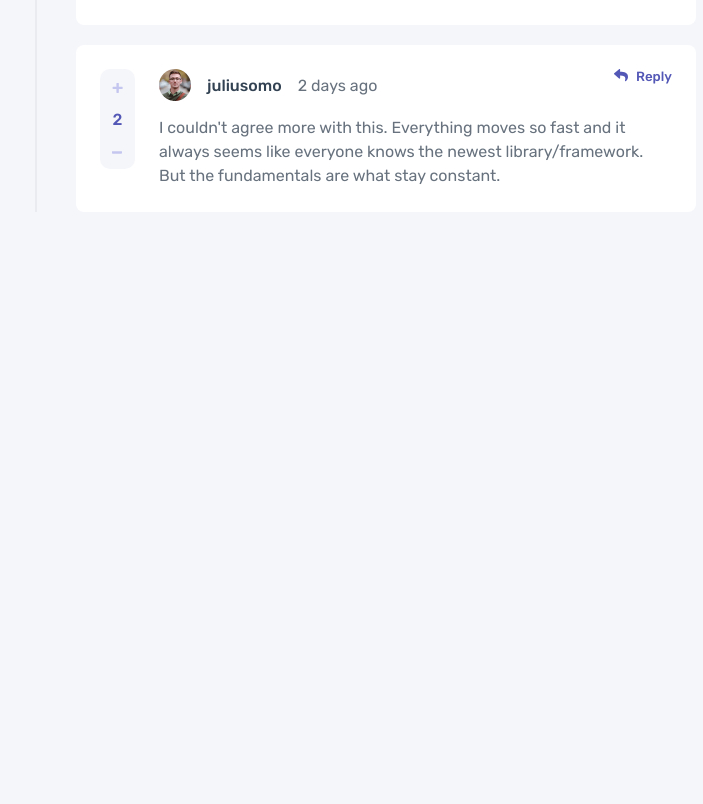
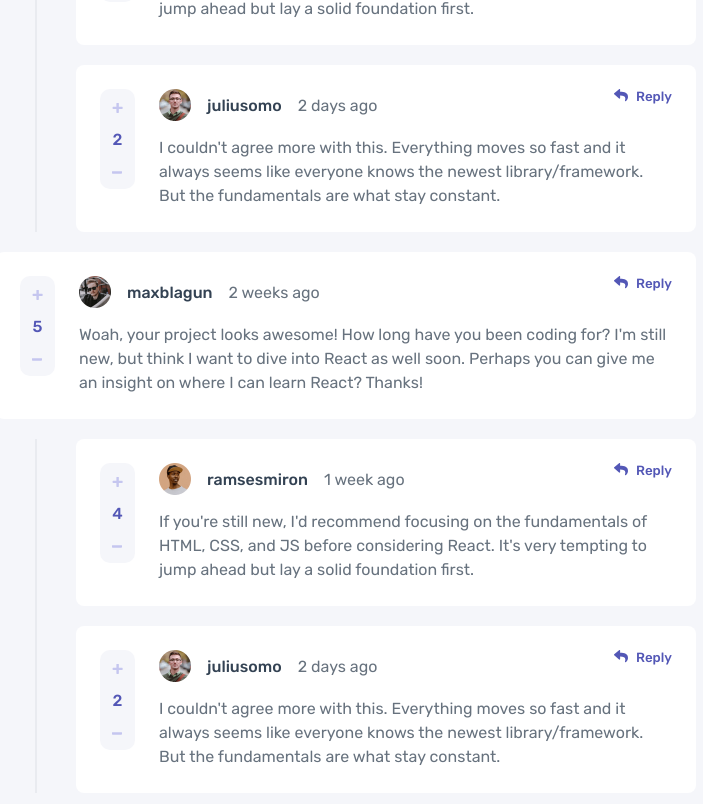
Before and after one commit to mritunjaysaha/comment-section, a React (Vite) app: page / in a window 1280 px wide. Shown: the part 580-1384 px from the top of the page, without its empty margins (294-997 px from the left). Before the commit the page ends 876 px from the top, so only its background shows below. Built offline with nearby package versions, Linux system fonts and the light colour scheme.

Commit message:
style: added styles for multiple comments with reply

```diff
--- a/data.json
+++ b/data.json
@@ -63,6 +63,49 @@
           }
         }
       ]
+    },
+    {
+      "id": 2,
+      "content": "Woah, your project looks awesome! How long have you been coding for? I'm still new, but think I want to dive into React as well soon. Perhaps you can give me an insight on where I can learn React? Thanks!",
+      "createdAt": "2 weeks ago",
+      "score": 5,
+      "user": {
+        "image": {
+          "png": "src/assets/images/avatars/image-maxblagun.png",
+          "webp": "src/assets/images/avatars/image-maxblagun.webp"
+        },
+        "username": "maxblagun"
+      },
+      "replies": [
+        {
+          "id": 3,
+          "content": "If you're still new, I'd recommend focusing on the fundamentals of HTML, CSS, and JS before considering React. It's very tempting to jump ahead but lay a solid foundation first.",
+          "createdAt": "1 week ago",
+          "score": 4,
+          "replyingTo": "maxblagun",
+          "user": {
+            "image": {
+              "png": "src/assets/images/avatars/image-ramsesmiron.png",
+              "webp": "src/assets/images/avatars/image-ramsesmiron.webp"
+            },
+            "username": "ramsesmiron"
+          }
+        },
+        {
+          "id": 4,
+          "content": "I couldn't agree more with this. Everything moves so fast and it always seems like everyone knows the newest library/framework. But the fundamentals are what stay constant.",
+          "createdAt": "2 days ago",
+          "score": 2,
+          "replyingTo": "ramsesmiron",
+          "user": {
+            "image": {
+              "png": "src/assets/images/avatars/image-juliusomo.png",
+              "webp": "src/assets/images/avatars/image-juliusomo.webp"
+            },
+            "username": "juliusomo"
+          }
+        }
+      ]
     }
   ]
 }
--- a/src/components/Comment/comment.module.scss
+++ b/src/components/Comment/comment.module.scss
@@ -14,11 +14,8 @@ $padding: 2.4rem;
 
     width: 70rem;
 
-    margin-bottom: 2rem;
+    margin-top: 2rem;
 
-    &:last-of-type {
-        margin-bottom: 0;
-    }
     .comment_data {
         padding-left: $padding;
     }
@@ -109,7 +106,9 @@ $padding: 2.4rem;
 
     width: 70rem;
 
-    margin: 2rem 0;
+    margin-top: 2rem;
+
+    // margin: 0 2rem 0;
 
     .vertical_line {
         display: flex;
@@ -127,7 +126,20 @@ $padding: 2.4rem;
         }
     }
 
-    .comment_container {
-        width: 62rem;
+    .comment_reply_container {
+        .comment_container {
+            width: 62rem;
+            margin-bottom: 2rem;
+
+            &:last-of-type {
+                margin-bottom: 0;
+            }
+        }
+
+        &:last-of-type {
+            .comment_container {
+                margin-top: 0;
+            }
+        }
     }
 }
```
